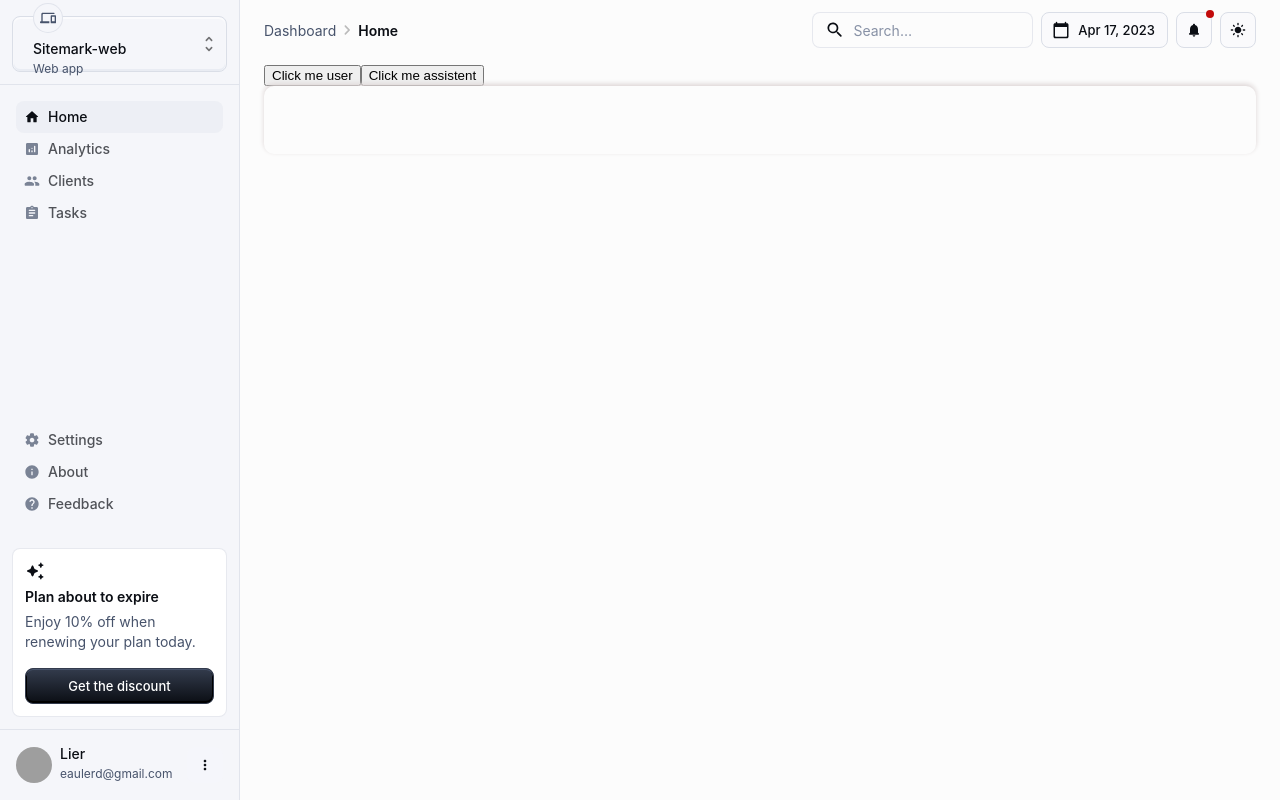
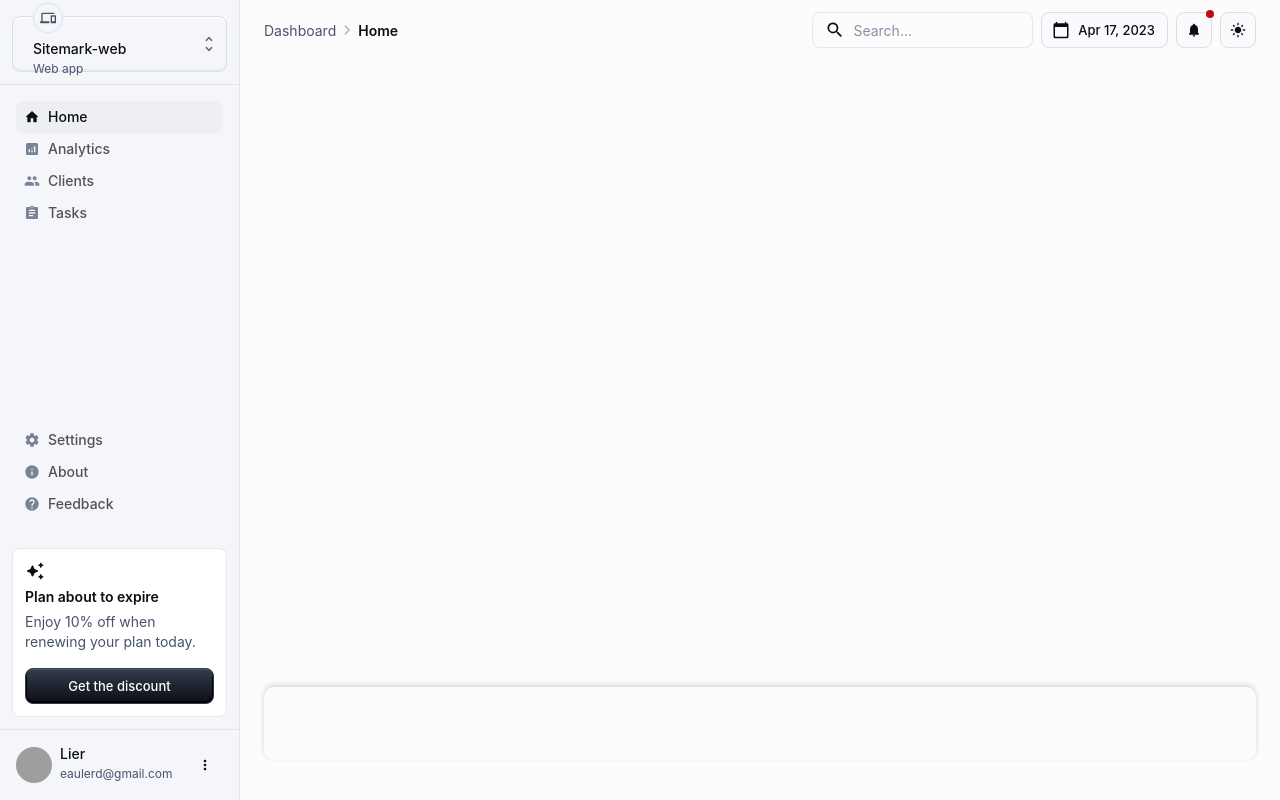
Before and after one commit to mofanh/next-one, a Next.js app: page /chat in a window 1280 px wide. Built offline with nearby package versions, Linux system fonts and the light colour scheme; grey boxes are pictures that could not be loaded.

Commit message:
chat demo初步可用

```diff
--- a/src/app/chat/index.module.scss
+++ b/src/app/chat/index.module.scss
@@ -13,3 +13,16 @@
   box-sizing: border-box;
   min-height: 68px;
 }
+
+.chat-container {
+  height: 100%;
+  display: flex;
+  flex-direction: column;
+  justify-content: space-between;
+}
+
+.chat-message {
+  overflow: auto;
+  overflow-y: auto;
+  max-height: 75vh;
+}
--- a/src/app/chat/page.tsx
+++ b/src/app/chat/page.tsx
@@ -1,5 +1,6 @@
 "use client";
 
+import { useState } from "react";
 import Message from "./components/Message";
 import { useChatStore } from "../../../store";
 import { iflytek } from "@/client/platforms/iflytek";
@@ -8,8 +9,25 @@ import styles from "./index.module.scss";
 
 export default function Chat() {
   const { messages, add } = useChatStore();
+  const [inputValue, setInputValue] = useState("");
+  const onSubmit = (event) => {
+    if (event.key === "Enter" && event.keyCode === 13 && event.shiftKey) {
+      // shift + enter 无操作
+    } else if (event.key === "Enter" && !event.shift) {
+      // console.log("你按下了回车键，执行相关操作--", event.currentTarget.value);
+      event.preventDefault()
+      add({
+        context: inputValue,
+        sender: "user",
+        status: "pass",
+      });
+      iflytek(inputValue);
+      setInputValue("");
+    }
+  };
   return (
-    <div>
+    <div className={styles["chat-container"]}>
+      <div className={styles["chat-message"]}>
         {messages.map((message, index) => (
           <Message
             key={index}
@@ -19,31 +37,16 @@ export default function Chat() {
             time={"timer"}
           />
         ))}
-      <button
-        onClick={(event) => {
-          add({
-            context: "user",
-            sender: "user",
-            status: "pass",
-          });
-          event.preventDefault();
-          iflytek("你好");
-        }}
-      >
-        Click me user
-      </button>
-      <button
-        onClick={() =>
-          add({
-            context: "assistent",
-            sender: "assistent",
-            status: "pass",
-          })
-        }
-      >
-        Click me assistent
-      </button>
-      <textarea id="chat-input" className={styles["chat-input"]} />
+      </div>
+      <div className={styles["chat-input-container"]}>
+        <textarea
+          id="chat-input"
+          value={inputValue}
+          className={styles["chat-input"]}
+          onKeyDown={onSubmit}
+          onChange={(e) => setInputValue(e.target.value)}
+        />
+      </div>
     </div>
   );
 }
--- a/src/client/platforms/iflytek.ts
+++ b/src/client/platforms/iflytek.ts
@@ -63,7 +63,8 @@ export function iflytek(content: string) {
 
 const getHeaders = (token: string | undefined) => ({
   "Content-Type": "application/json",
-  Authorization: `Bearer ${token}`,
+  // Authorization: `Bearer ${token}`,
+  Authorization: `Bearer nPLgqzEHEtEjZcnsDKdS:mZIvrDDeVfZRpYejdKau`,
 })
   fetchEventSource("/api/v1/chat/completions", {
     method: "POST",
```
Lines whose indentation alone changed are shown as unchanged.
